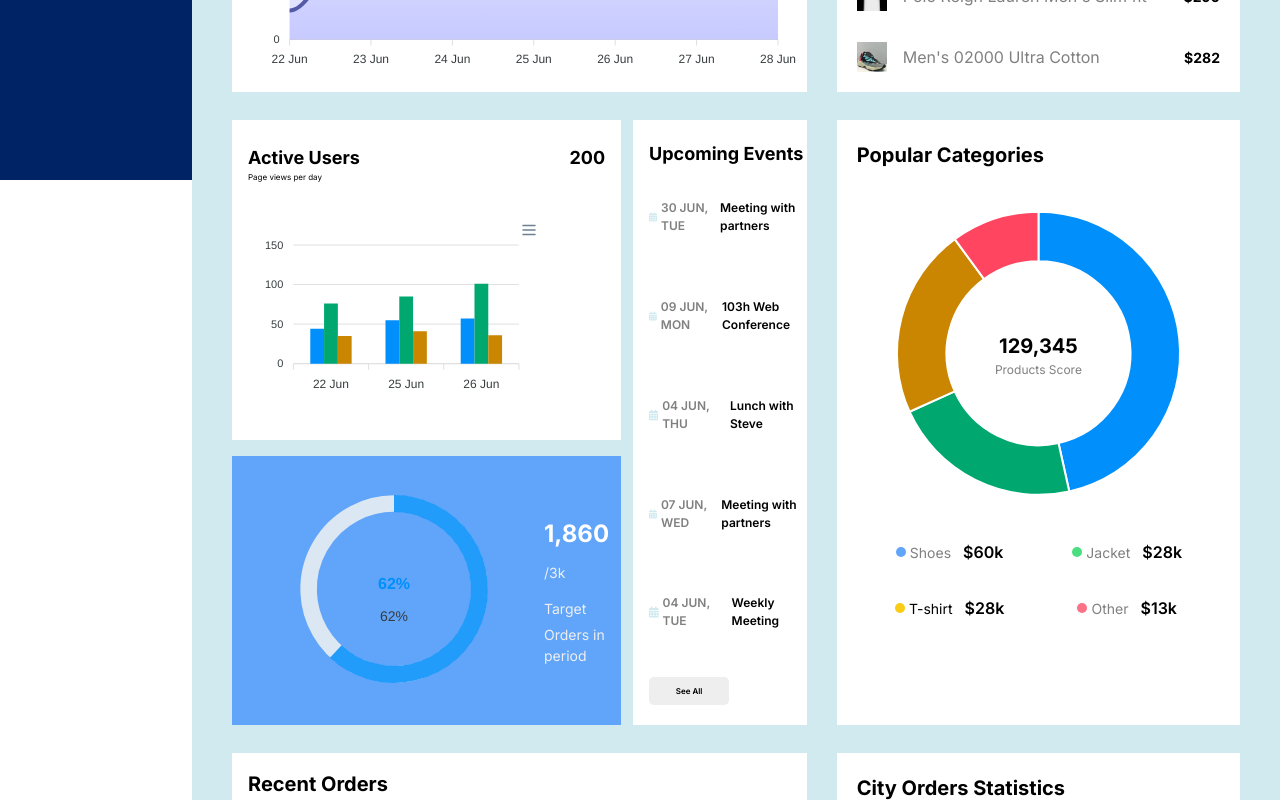
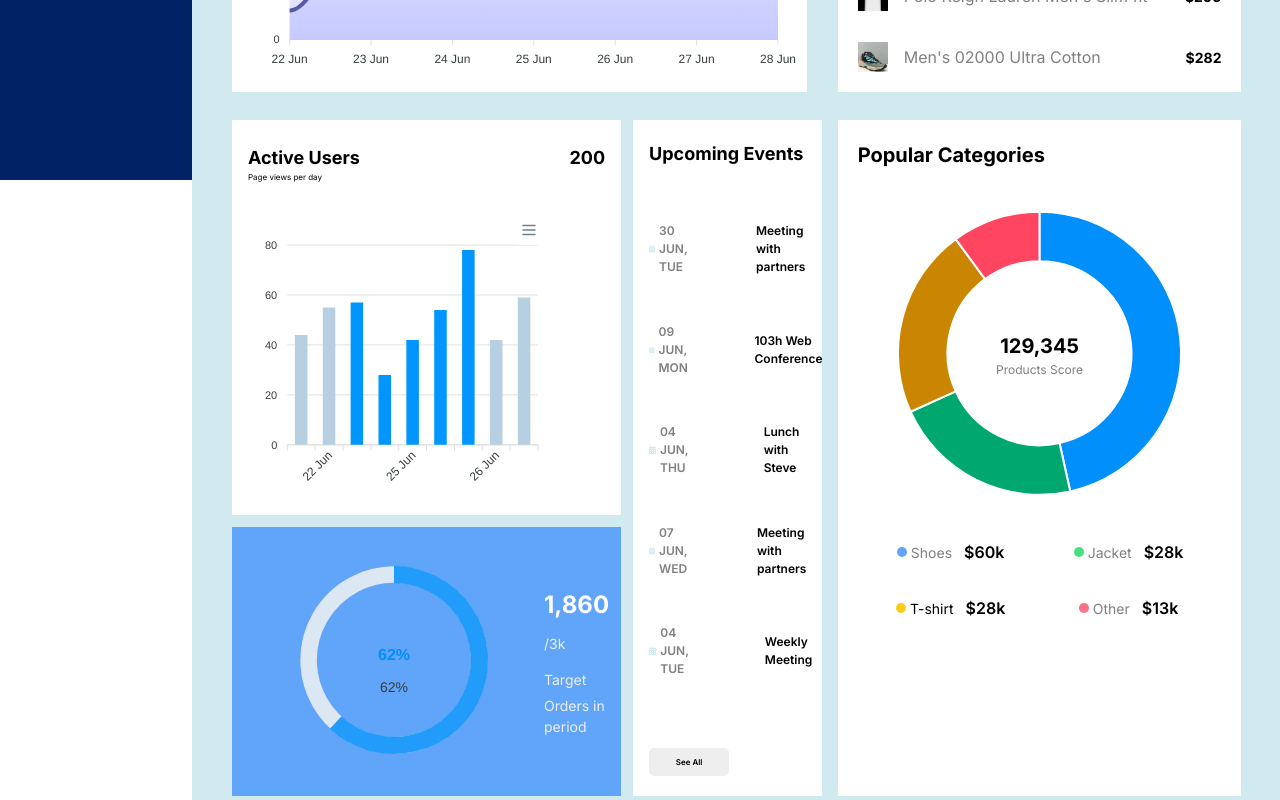
Before and after one commit to Josh-la-posh/blueberry_crm_dashboard, a Next.js app: page / in a window 1280 px wide. Shown: the part 620-1420 px from the top of the page. Built offline with nearby package versions, Linux system fonts and the light colour scheme.

Commit message:
updated active chart

```diff
--- a/app/components/ActiveUsers.jsx
+++ b/app/components/ActiveUsers.jsx
@@ -6,14 +6,7 @@ import ReactApexChart from 'react-apexcharts';
 function ActiveUsers() {
 
     const series= [{
-        name: 'Net Profit',
-        data: [44, 55, 57]
-      }, {
-        name: 'Revenue',
-        data: [76, 85, 101]
-      }, {
-        name: 'Free Cash Flow',
-        data: [35, 41, 36]
+        data: [44, 55, 57, 28, 42, 54, 78, 42, 59]
       }]
 
      const data = {
@@ -24,13 +17,15 @@ function ActiveUsers() {
             plotOptions: {
               bar: {
                 horizontal: false,
-                columnWidth: '55%',
+                columnWidth: '45%',
+                distributed: true,
                 endingShape: 'rounded'
               },
             },
             dataLabels: {
               enabled: false
             },
+            colors: ['#B6D0E2', '#B6D0E2', '#0096FF', '#0096FF', '#0096FF', '#0096FF', '#0096FF', '#B6D0E2', '#B6D0E2'],
             legend: {
                 show: false
             },
@@ -40,7 +35,7 @@ function ActiveUsers() {
               colors: ['transparent']
             },
             xaxis: {
-              categories: ['22 Jun', '25 Jun', '26 Jun'],
+              categories: ['', '22 Jun', '', '', '25 Jun', '', '', '26 Jun', ''],
             },
             fill: {
               opacity: 1
@@ -49,7 +44,7 @@ function ActiveUsers() {
      }
 
   return (
-    <div className="bg-white flex flex-col xl:gap-8 lg:gap-5 md:gap-3 gap-4 md:mb-4 mb-4 lg:px-4 md:px-2 px-6 lg:py-6 md:py-2 py-4">
+    <div className="bg-white flex flex-col xl:gap-8 lg:gap-5 md:gap-3 gap-4 lg:px-4 md:px-2 px-6 lg:pt-6 md:pt-2 h-[100%]">
         <div className="">
             <div className="flex items-center justify-between font-bold lg:text-[18px] md:text-[13px]">
                 <div>Active Users</div>
@@ -57,8 +52,8 @@ function ActiveUsers() {
             </div>
             <div className='md:text-[8px] text-[10px]'>Page views per day</div>
         </div>
-        <div>
-            <ReactApexChart options={data.options} series={series} type='bar' />
+        <div className=''>
+            <ReactApexChart options={data.options} series={series} type='bar' height={'200%'}/>
         </div>
 
         </div>
--- a/app/components/ProgressChart.jsx
+++ b/app/components/ProgressChart.jsx
@@ -8,7 +8,6 @@ function ProgressChart() {
     const data = {
         options: {
             chart: {
-              // height: auto,
               type: 'radialBar',
             },
             plotOptions: {
--- a/app/components/sidebar/UpcomingEvents.jsx
+++ b/app/components/sidebar/UpcomingEvents.jsx
@@ -7,10 +7,10 @@ function UpcomingEvents() {
   return (
     <div className="bg-white font-semibold flex flex-col xl:gap-8 lg:gap-5 md:gap-0 gap-4 h-full lg:py-5 lg:pl-4 lg:pr-0 md:px-1 p-6 md:pt-2 md pb-4">
             <div className="font-bold lg:text-[18px] md:text-[13px] lg:mb-0 md:mb-5 mb-0">Upcoming Events</div>
-            <div className='flex flex-col md:justify-between md:gap-0 gap-[25px] flex-1'>
+            <div className='flex flex-col md:justify-around md:gap-0 gap-[25px] flex-1'>
                 {Events.map(event => {
                     return (
-                        <div className="flex items-center md:gap-0 sm:gap-[70px] gap-[90px]" key={event.id}>
+                        <div className="flex items-center lg:gap-[50px] md:gap-0 sm:gap-[70px] gap-[90px]" key={event.id}>
                             <div className="flex items-center md:gap-1 gap-4 lg:mr-[10px] md:mr-5 sm:mr-[120px] mr-[70px]">
                                 <FaCalendarAlt size={12} color='#D1EAF0'/>
                                 <div className="text-[#808080] xl:text-[12px] lg:text-[8px] md:text-[6px] text-[12px]">{event.date}</div>
--- a/app/page.js
+++ b/app/page.js
@@ -79,11 +79,15 @@ export default function Home() {
       </div>
 
 
-      <div className="md:flex justify-between gap-4 h-full">
+      <div className="md:flex justify-between gap-4">
         <div className="md:w-[57%] md:flex gap-3">
-          <div className="flex-1 md:mb-0 mb-7 h-full">
-            <ActiveUsers />
-            <ProgressChart />
+          <div className="flex-1 md:flex flex-col justify-between md:mb-0 mb-7 md:gap-3 h-full">
+            <div className="flex-1 md:mb-0 mb-7 md:h-[65%] bg-white">
+              <ActiveUsers />
+            </div>
+            <div className="">
+              <ProgressChart />
+            </div>
           </div>
           <div className="flex-1">
             <UpcomingEvents />
```
